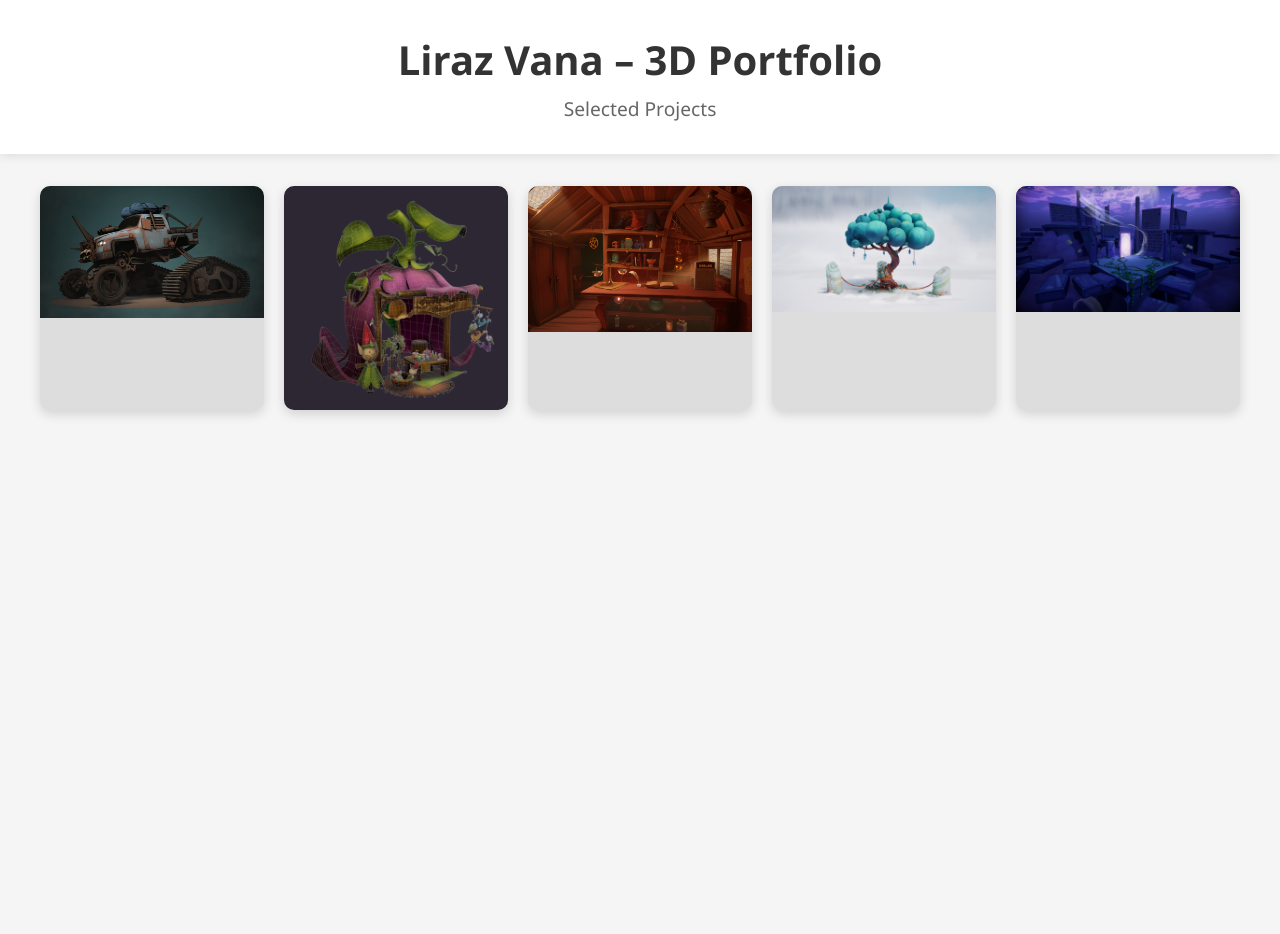
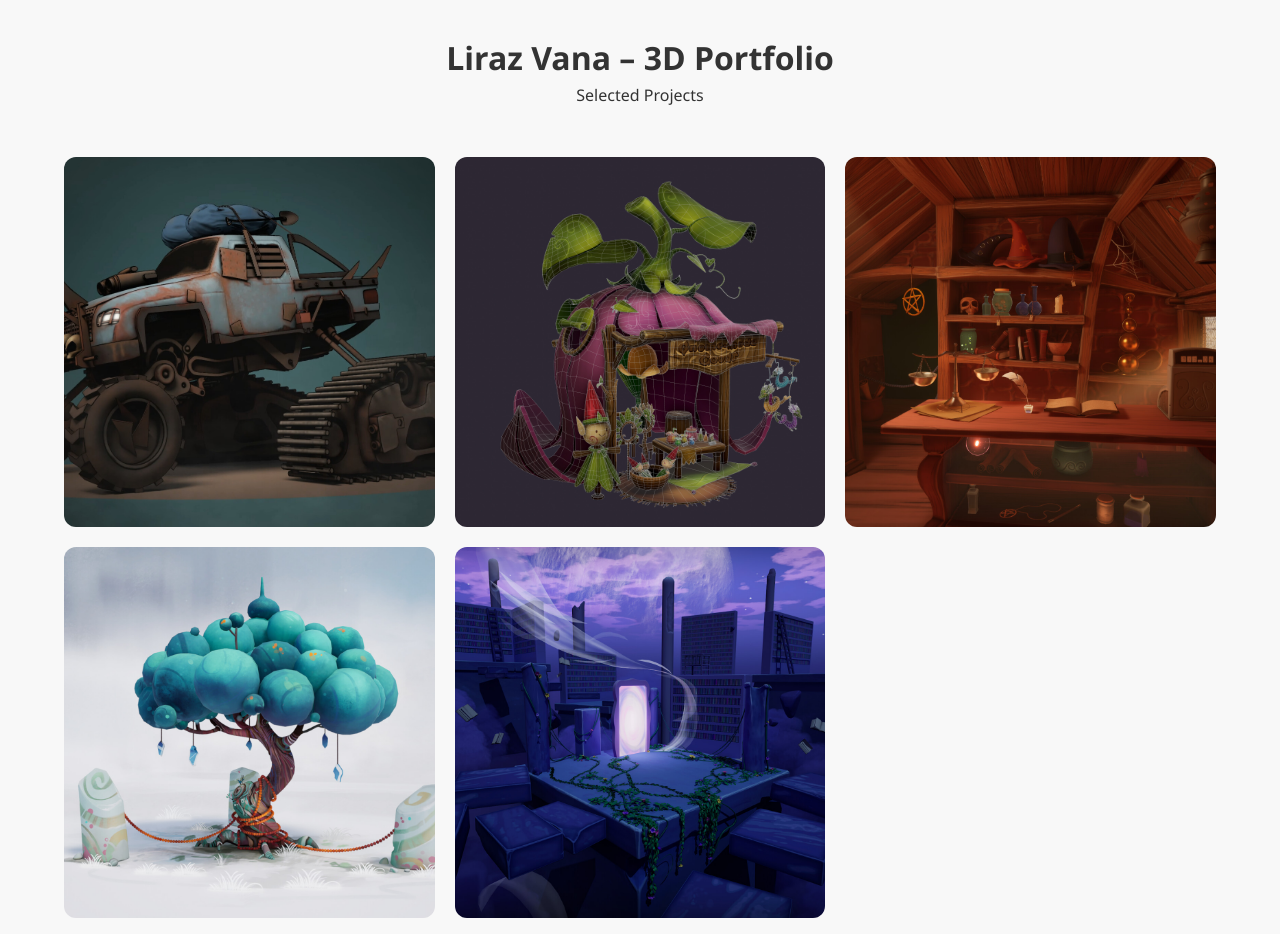
Before and after one commit to LirazVana/portfolio, a plain HTML site: page index.html in a window 1280 px wide. Before the commit the page ends 800 px from the top, so only its background shows below. Drawn offline with Linux system fonts and the light colour scheme.

Commit message:
Update style.css

```diff
--- a/style.css
+++ b/style.css
@@ -1,75 +1,72 @@
+/* Reset */
+* {
+  margin: 0;
+  padding: 0;
+  box-sizing: border-box;
+}
+
 body {
-  margin: 0;
   font-family: 'Segoe UI', Tahoma, Geneva, Verdana, sans-serif;
-  background-color: #f5f5f5;
+  background-color: #f8f8f8;
   color: #333;
+  line-height: 1.6;
 }
 
 header {
   text-align: center;
   padding: 2rem 1rem;
-  background-color: #fff;
-  box-shadow: 0 2px 10px rgba(0, 0, 0, 0.1);
-}
-
-h1 {
-  margin: 0;
-  font-size: 2.5rem;
-}
-
-header p {
-  margin: 0.5rem 0 0;
-  font-size: 1.2rem;
-  color: #666;
 }
 
 .gallery {
   display: grid;
-  grid-template-columns: repeat(auto-fit, minmax(220px, 1fr));
+  grid-template-columns: repeat(auto-fit, minmax(280px, 1fr));
   gap: 20px;
-  padding: 2rem;
-  max-width: 1200px;
+  padding: 1rem 5vw;
+  max-width: 1600px;
   margin: 0 auto;
 }
 
 .project {
   position: relative;
-  overflow: hidden;
-  aspect-ratio: 1 / 1;
-  border-radius: 10px;
-  box-shadow: 0 4px 12px rgba(0, 0, 0, 0.15);
-  transition: transform 0.3s ease;
-  background-color: #ddd;
 }
 
-.project:hover {
-  transform: scale(1.02);
+.image-container {
+  position: relative;
+  overflow: hidden;
+  border-radius: 12px;
+  aspect-ratio: 1 / 1;
 }
 
-.project img {
+.image-container img {
   width: 100%;
   height: 100%;
-  object-fit: cover; /* חשוב - מאפשר שליטה מה רואים בתמונה */
-  object-position: center; /* את יכולה לשנות ל-top / bottom אם את רוצה */
+  object-fit: cover;
+  object-position: center;
   display: block;
+  transition: transform 0.3s ease;
+}
+
+.image-container:hover img {
+  transform: scale(1.05);
+}
+
+.overlay {
+  position: absolute;
+  bottom: 0;
+  left: 0;
+  right: 0;
+  background: linear-gradient(to top, rgba(0, 0, 0, 0.7), transparent);
+  color: #fff;
+  text-align: center;
+  padding: 1rem;
+  opacity: 0;
   transition: opacity 0.3s ease;
 }
 
-.project h2 {
-  position: absolute;
-  bottom: 0;
-  left: 0;
-  width: 100%;
-  margin: 0;
-  padding: 1rem;
-  font-size: 1.2rem;
-  background: rgba(0, 0, 0, 0.6);
-  color: #fff;
-  opacity: 0;
-  transition: opacity 0.3s ease;
-  text-align: center;
+.image-container:hover .overlay {
+  opacity: 1;
 }
 
-.project:hover h2 {
-  opacity: 1;
+.overlay h2 {
+  font-size: 1.2rem;
 }
```
